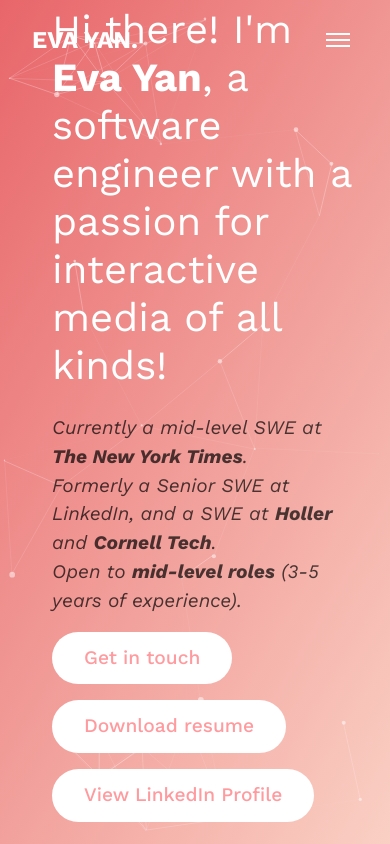
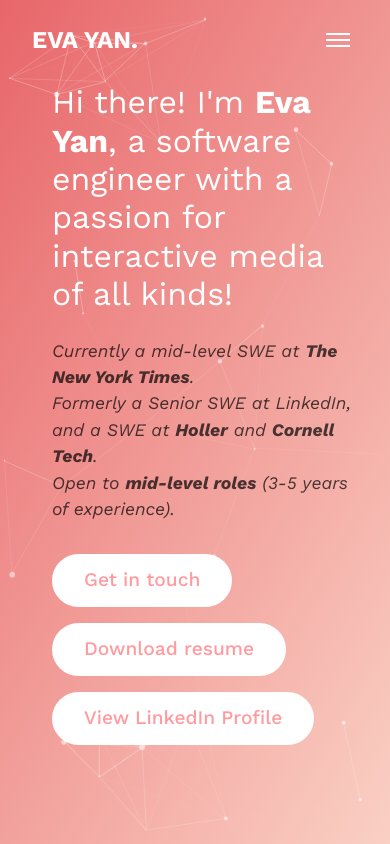
Before and after one commit to skeyan/dev-portfolio, a React (Vite) app: page / in a window 390 px wide. Shown: the top 844 px of the page. Built offline with nearby package versions, Linux system fonts and the light colour scheme.

Commit message:
Add SASS and update hero

```diff
--- a/package.json
+++ b/package.json
@@ -15,7 +15,8 @@
     "particles.js": "^2.0.0",
     "react": "^19.0.0",
     "react-dom": "^19.0.0",
-    "react-router-dom": "^7.1.5"
+    "react-router-dom": "^7.1.5",
+    "sass": "^1.93.3"
   },
   "devDependencies": {
     "@eslint/js": "^9.19.0",
--- a/src/components/Hero.jsx
+++ b/src/components/Hero.jsx
@@ -1,6 +1,6 @@
 import { useEffect } from 'react';
 import { Link } from 'react-router-dom';
-import '../styles/components/hero.css';
+import '../styles/components/hero.scss';
 
 const Hero = () => {
   useEffect(() => {
--- a/src/styles/components/hero.css
+++ b/src/styles/components/hero.scss
@@ -1,3 +1,5 @@
+@import '../mixins.scss';
+
 .hero {
   align-items: center;
   display: flex;
@@ -53,6 +55,10 @@
   max-width: 800px;
   text-align: left;
   margin-left: 100px;
+
+  @include mobile {
+    margin-left: 20px;
+  }
 }
 
 .hero-title {
@@ -61,6 +67,10 @@
   font-weight: 400;
   line-height: 1.2;
   margin-bottom: 1.5rem;
+
+  @include mobile {
+    font-size: 2rem;
+  }
 }
 
 .hero-title strong {
@@ -75,10 +85,14 @@
   padding-bottom: 0;
   margin-bottom: 0;
   margin-top: 0;
+
+  @include mobile {
+    font-size: 1.1rem;
+  }
 }
 
 .hero-cta-container {
-  margin-top: 1rem;
+  margin-top: 2rem;
 }
 
 .hero-button {
@@ -95,6 +109,11 @@
   margin-right: 1rem;
   text-decoration: none;
   transition: all var(--transition-fast);
+
+  @include mobile {
+    font-size: 1.2rem;
+    margin-bottom: 1rem;
+  }
 }
 
 .hero-button:hover {
@@ -102,23 +121,3 @@
   box-shadow: 0 4px 12px rgba(0, 0, 0, 0.15);
   transform: translateY(-2px);
 }
-
-/* Responsive styles */
-@media (max-width: 768px) {
-  .hero-text {
-    margin-left: 20px;
-  }
-
-  .hero-title {
-    font-size: 2.5rem;
-  }
-
-  .hero-subtitle {
-    font-size: 1.2rem;
-  }
-
-  .hero-button {
-    font-size: 1.2rem;
-    margin-bottom: 1rem;
-  }
-}
--- /dev/null
+++ b/src/styles/mixins.scss
@@ -0,0 +1,9 @@
+// Responsive breakpoints
+$mobile-breakpoint: 768px;
+
+// Mobile mixin for max-width: 768px
+@mixin mobile {
+  @media (max-width: $mobile-breakpoint) {
+    @content;
+  }
+}
```
Also changed, not shown: 1 other file (tests, documents, lock files or other folders).
